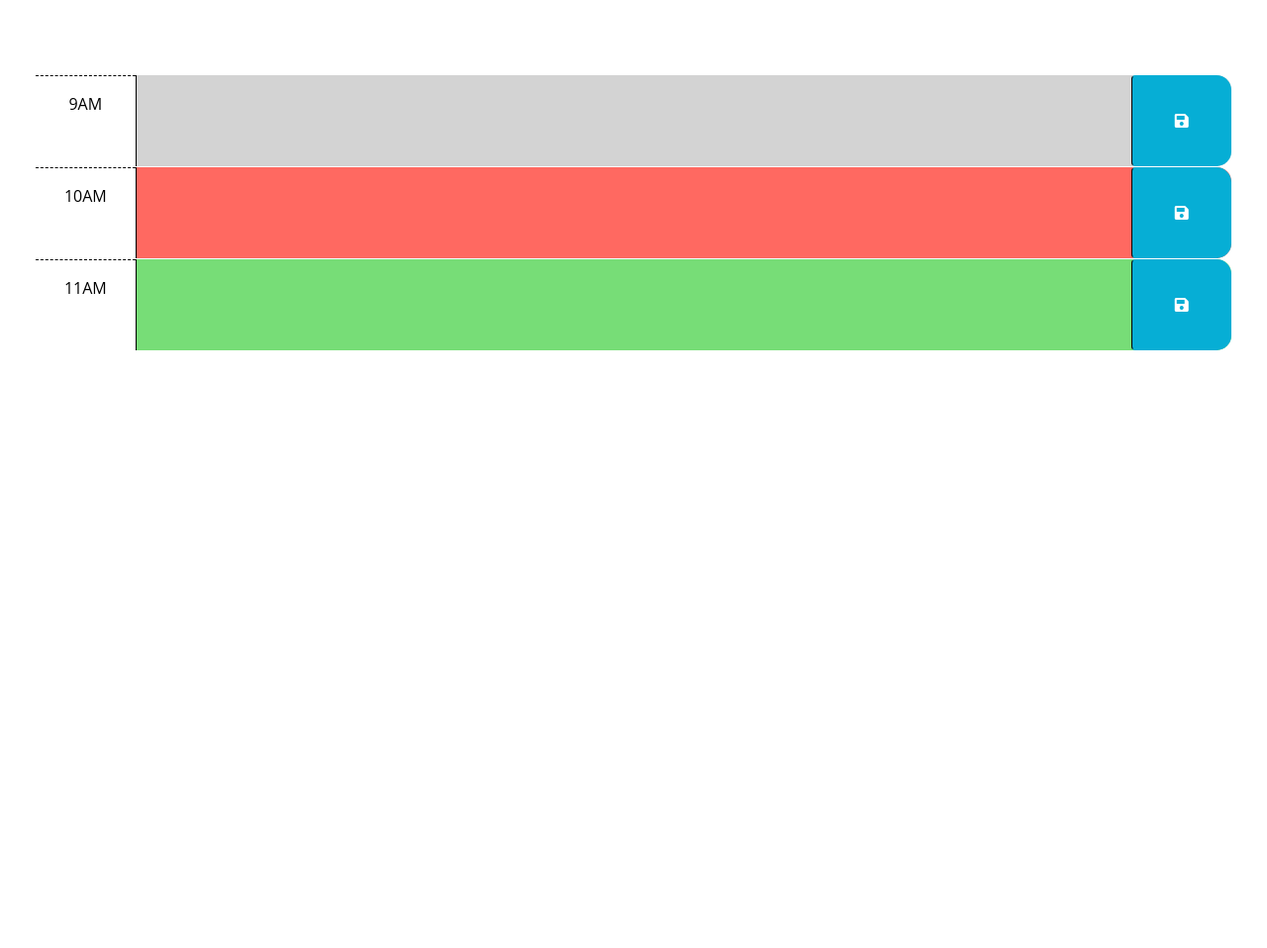
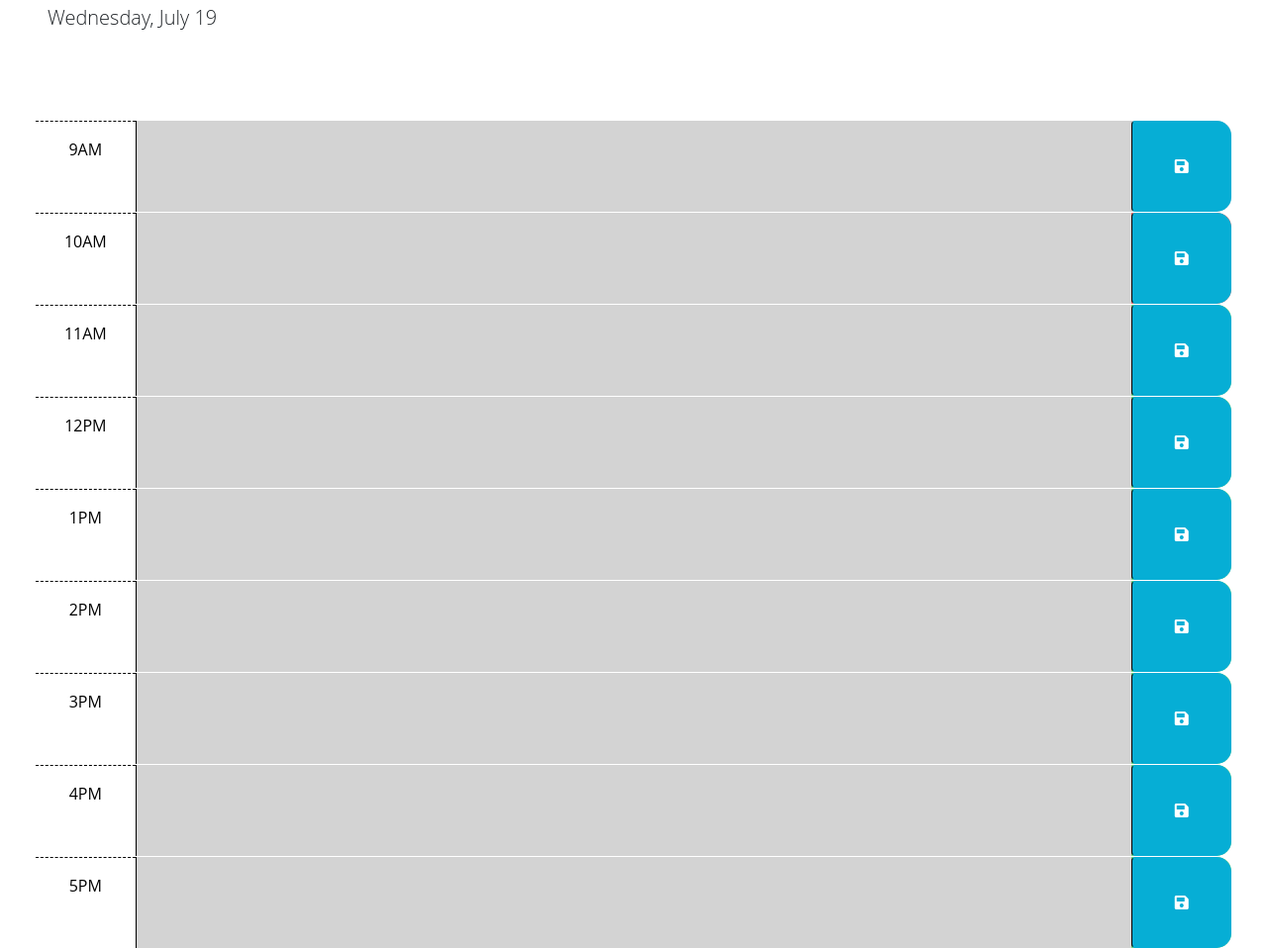
Before and after one commit to CatCorbin/day-scheduler, a plain HTML site: page index.html in a window 1280 px wide. Shown: the part 176-1134 px from the top of the page at 99% size. Before the commit the page ends 800 px from the top, so only its background shows below. Drawn offline with nearby package versions, Linux system fonts and the light colour scheme; files that its build step writes are made by us from their sources.

Commit message:
Added dayjs

```diff
--- a/Assets/script.js
+++ b/Assets/script.js
@@ -1,7 +1,42 @@
 // Wrap all code that interacts with the DOM in a call to jQuery to ensure that
 // the code isn't run until the browser has finished rendering all the elements
 // in the html.
-$(function () {
+var saveButtonEl = $(".saveBtn");
+var nineEl = $("#hour-9");
+var tenEl = $("#hour-10");
+var elevenEl = $("#hour-11");
+var twelveEl = $("#hour-12");
+var oneEl = $("#hour-1");
+var twoEl = $("#hour-2");
+var threeEl = $("#hour-3");
+var fourEl = $("#hour-4");
+var fiveEl = $("#hour-5");
+
+saveButtonEl.on("click", function(event){
+  var currentElement = event.target
+  var textarea = $(currentElement).siblings("textarea")
+  var parentId = $(currentElement).parent().attr("id")
+  localStorage.setItem(parentId,textarea.val());
+});
+var currentHour = dayjs().hour()
+var currentDay = $("#currentDay");
+var currentTime = dayjs().format("dddd, MMMM D")
+currentDay.text(currentTime)
+for(i=9; i<18; i++){
+  var parentId = $("#hour-"+i)
+  var textarea = parentId.children("textarea")
+  var saveEvent = localStorage.getItem ("hour-" + i)
+  textarea.val(saveEvent)
+  if(currentHour === i){
+    textarea.addClass("present")
+  }
+  else if (currentHour > i){
+    textarea.addClass("past")
+  }
+  else {
+    textarea.addClass("future")
+  }
+}
   // TODO: Add a listener for click events on the save button. This code should
   // use the id in the containing time-block as a key to save the user input in
   // local storage. HINT: What does `this` reference in the click listener
@@ -14,10 +49,8 @@ $(function () {
   // attribute of each time-block be used to conditionally add or remove the
   // past, present, and future classes? How can Day.js be used to get the
   // current hour in 24-hour time?
-  //
   // TODO: Add code to get any user input that was saved in localStorage and set
   // the values of the corresponding textarea elements. HINT: How can the id
   // attribute of each time-block be used to do this?
   //
   // TODO: Add code to display the current date in the header of the page.
-});
--- a/index.html
+++ b/index.html
@@ -20,7 +20,7 @@
       href="https://fonts.googleapis.com/css2?family=Fira+Sans:wght@400;700&display=swap"
       rel="stylesheet"
     />
-    <link rel="stylesheet" href="style.css" />
+    <link rel="stylesheet" href = "./Assets/style.css" />
     <title>Work Day Scheduler</title>
   </head>
 
@@ -41,7 +41,7 @@
         code is implemented.
         -->
 
-      <!-- Example of a past time block. The "past" class adds a gray background color. -->
+      <!-- 9AM. The "past" class adds a gray background color. -->
       <div id="hour-9" class="row time-block past">
         <div class="col-2 col-md-1 hour text-center py-3">9AM</div>
         <textarea class="col-8 col-md-10 description" rows="3"> </textarea>
@@ -50,7 +50,7 @@
         </button>
       </div>
 
-      <!-- Example of a present time block. The "present" class adds a red background color. -->
+      <!-- 10AM. The "present" class adds a red background color. -->
       <div id="hour-10" class="row time-block present">
         <div class="col-2 col-md-1 hour text-center py-3">10AM</div>
         <textarea class="col-8 col-md-10 description" rows="3"> </textarea>
@@ -59,9 +59,51 @@
         </button>
       </div>
 
-      <!-- Example of a future time block. The "future" class adds a green background color. -->
+      <!--11AM to 5PM. The "future" class adds a green background color. -->
       <div id="hour-11" class="row time-block future">
         <div class="col-2 col-md-1 hour text-center py-3">11AM</div>
+        <textarea class="col-8 col-md-10 description" rows="3"> </textarea>
+        <button class="btn saveBtn col-2 col-md-1" aria-label="save">
+          <i class="fas fa-save" aria-hidden="true"></i>
+        </button>
+      </div>
+      <div id="hour-12" class="row time-block future">
+        <div class="col-2 col-md-1 hour text-center py-3">12PM</div>
+        <textarea class="col-8 col-md-10 description" rows="3"> </textarea>
+        <button class="btn saveBtn col-2 col-md-1" aria-label="save">
+          <i class="fas fa-save" aria-hidden="true"></i>
+        </button>
+      </div>
+      <div id="hour-13" class="row time-block future">
+        <div class="col-2 col-md-1 hour text-center py-3">1PM</div>
+        <textarea class="col-8 col-md-10 description" rows="3"> </textarea>
+        <button class="btn saveBtn col-2 col-md-1" aria-label="save">
+          <i class="fas fa-save" aria-hidden="true"></i>
+        </button>
+      </div>
+      <div id="hour-14" class="row time-block future">
+        <div class="col-2 col-md-1 hour text-center py-3">2PM</div>
+        <textarea class="col-8 col-md-10 description" rows="3"> </textarea>
+        <button class="btn saveBtn col-2 col-md-1" aria-label="save">
+          <i class="fas fa-save" aria-hidden="true"></i>
+        </button>
+      </div>
+      <div id="hour-15" class="row time-block future">
+        <div class="col-2 col-md-1 hour text-center py-3">3PM</div>
+        <textarea class="col-8 col-md-10 description" rows="3"> </textarea>
+        <button class="btn saveBtn col-2 col-md-1" aria-label="save">
+          <i class="fas fa-save" aria-hidden="true"></i>
+        </button>
+      </div>
+      <div id="hour-16" class="row time-block future">
+        <div class="col-2 col-md-1 hour text-center py-3">4PM</div>
+        <textarea class="col-8 col-md-10 description" rows="3"> </textarea>
+        <button class="btn saveBtn col-2 col-md-1" aria-label="save">
+          <i class="fas fa-save" aria-hidden="true"></i>
+        </button>
+      </div>
+      <div id="hour-17" class="row time-block future">
+        <div class="col-2 col-md-1 hour text-center py-3">5PM</div>
         <textarea class="col-8 col-md-10 description" rows="3"> </textarea>
         <button class="btn saveBtn col-2 col-md-1" aria-label="save">
           <i class="fas fa-save" aria-hidden="true"></i>
@@ -74,6 +116,6 @@
     integrity="sha256-iu/zLUB+QgISXBLCW/mcDi/rnf4m4uEDO0wauy76x7U="
     crossorigin="anonymous"></script>
 
-    <script src="script.js"></script>
+    <script src="./Assets/script.js"></script>
   </body>
 </html>
```
